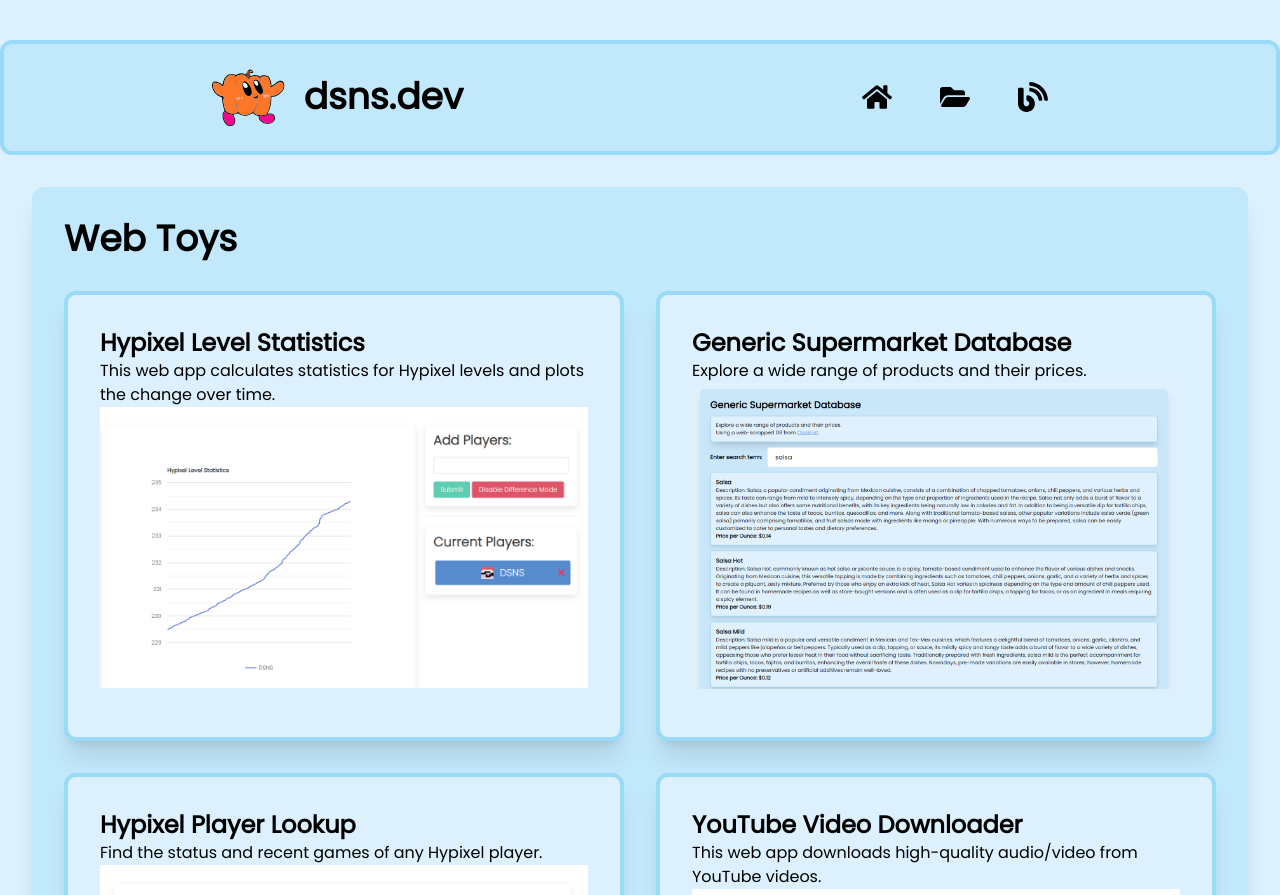
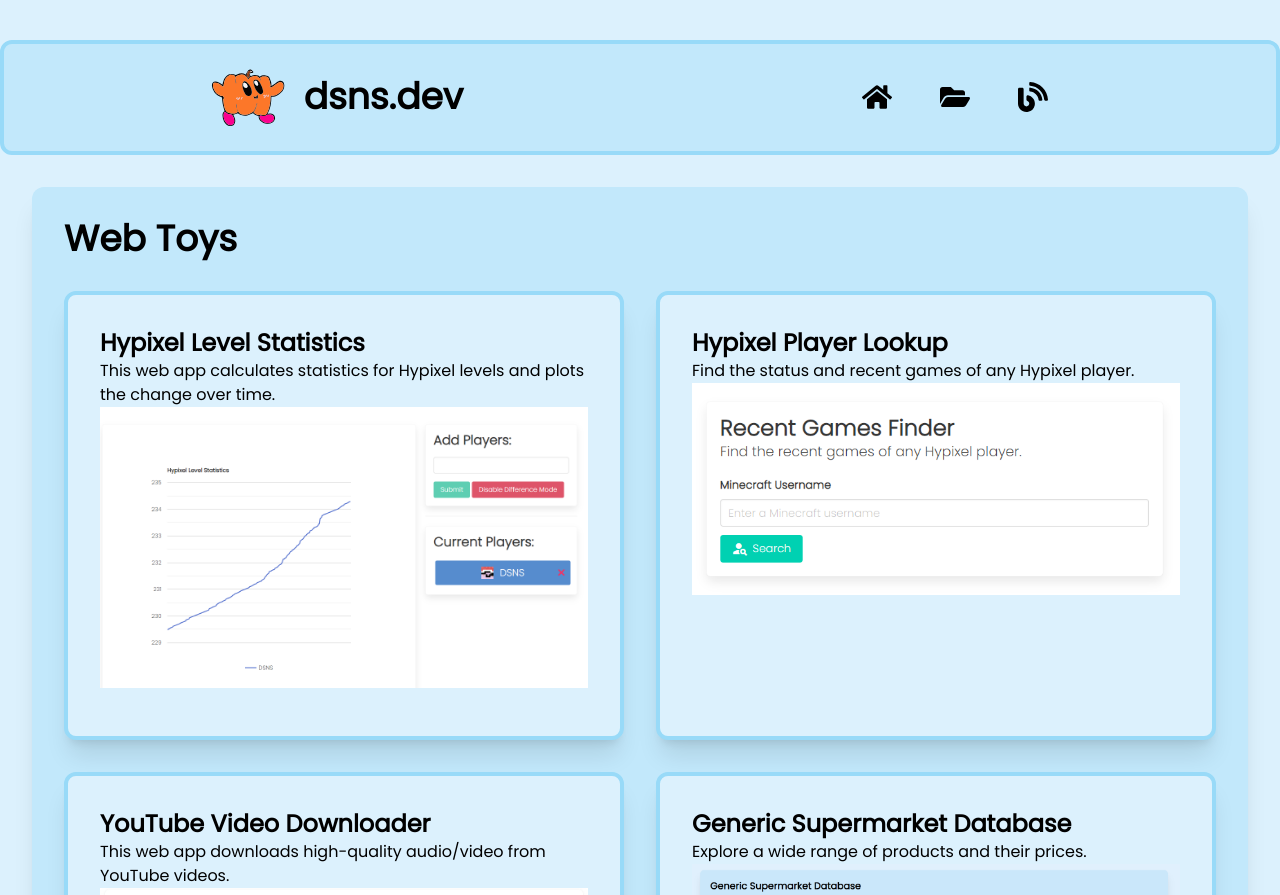
Before and after one commit to dsnsgithub/new.dsns.dev, a Next.js app: page /projects in a window 1280 px wide. Shown: the top 895 px of the page. Built offline with nearby package versions, Linux system fonts and the light colour scheme.

Commit message:
rearrange projects

```diff
--- a/src/pages/projects.tsx
+++ b/src/pages/projects.tsx
@@ -32,9 +32,9 @@
 					image={statisticsImage}
 				></Project>
 
-				<Project href="/marketdb/" title="Generic Supermarket Database" description="Explore a wide range of products and their prices." image={marketdbImage}></Project>
 				<Project href="/recentgames/" title="Hypixel Player Lookup" description="Find the status and recent games of any Hypixel player." image={recentGamesImage} />
 				<Project href="/youtube/" title="YouTube Video Downloader" description="This web app downloads high-quality audio/video from YouTube videos." image={youtubeImage} />
+				<Project href="/marketdb/" title="Generic Supermarket Database" description="Explore a wide range of products and their prices." image={marketdbImage}></Project>
 				<Project href="/speedtest/" title="Internet Speedtest" description="This web app is a bloat-free speedtest." image={speedtestImage} />
 
 				<Project
```
